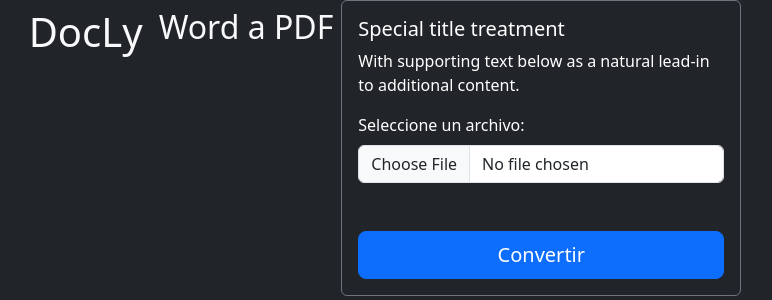
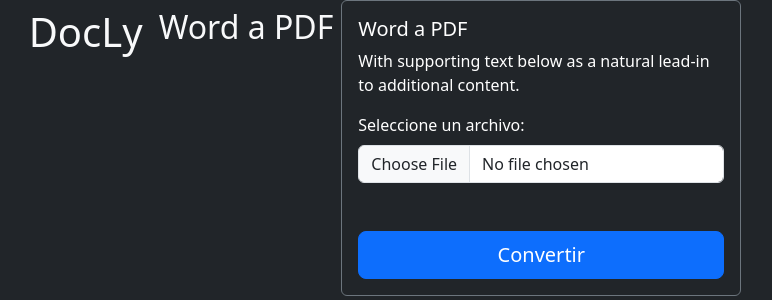
Before and after one commit to seminarioA/BitBrain, a Flask app: page / in a window 1280 px wide. Shown: the top 300 px of the page, without its empty margins (259-1031 px from the left). Run offline with Flask 3, Linux system fonts and the light colour scheme.

Commit message:
Mod title card

```diff
--- a/templates/index.html
+++ b/templates/index.html
@@ -13,7 +13,7 @@
     <div class="d-flex justify-content-center">
         <div class="card text-bg-dark mb-0 border-secondary" style="width: 25rem;">
             <div class="card-body">
-            <h5 class="card-title">Special title treatment</h5>
+            <h5 class="card-title">Word a PDF</h5>
             <p class="card-text">With supporting text below as a natural lead-in to additional content.</p>
 
             <div class="mb-3">
```
